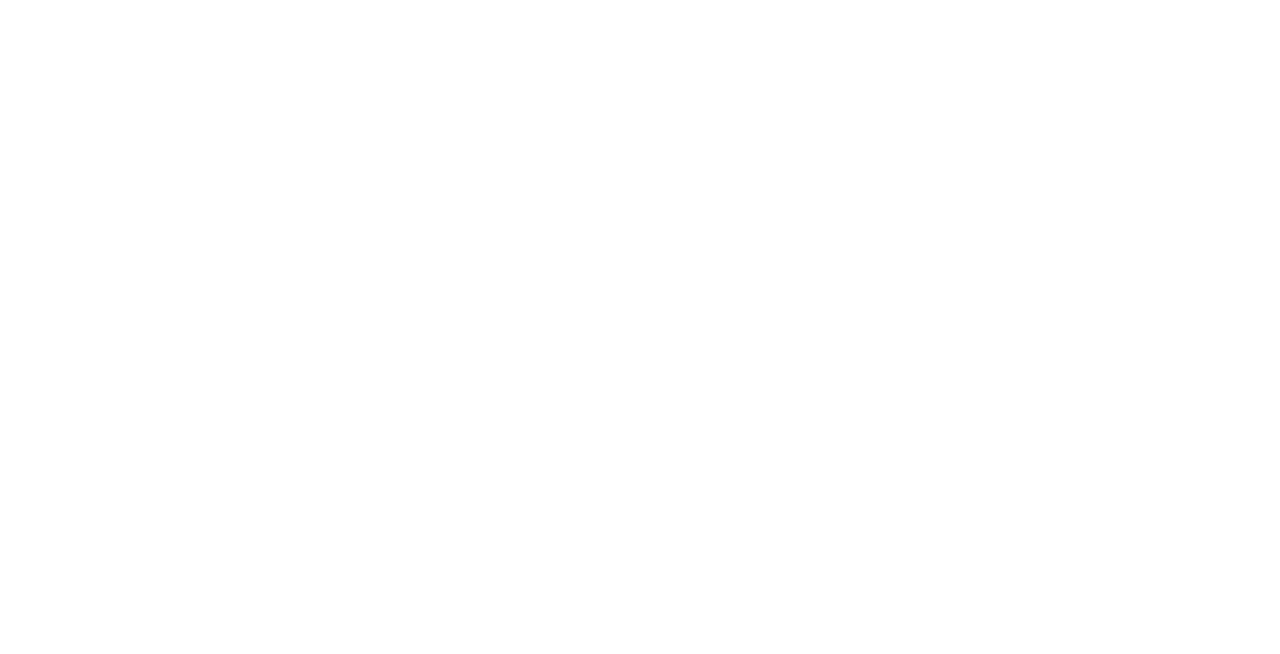
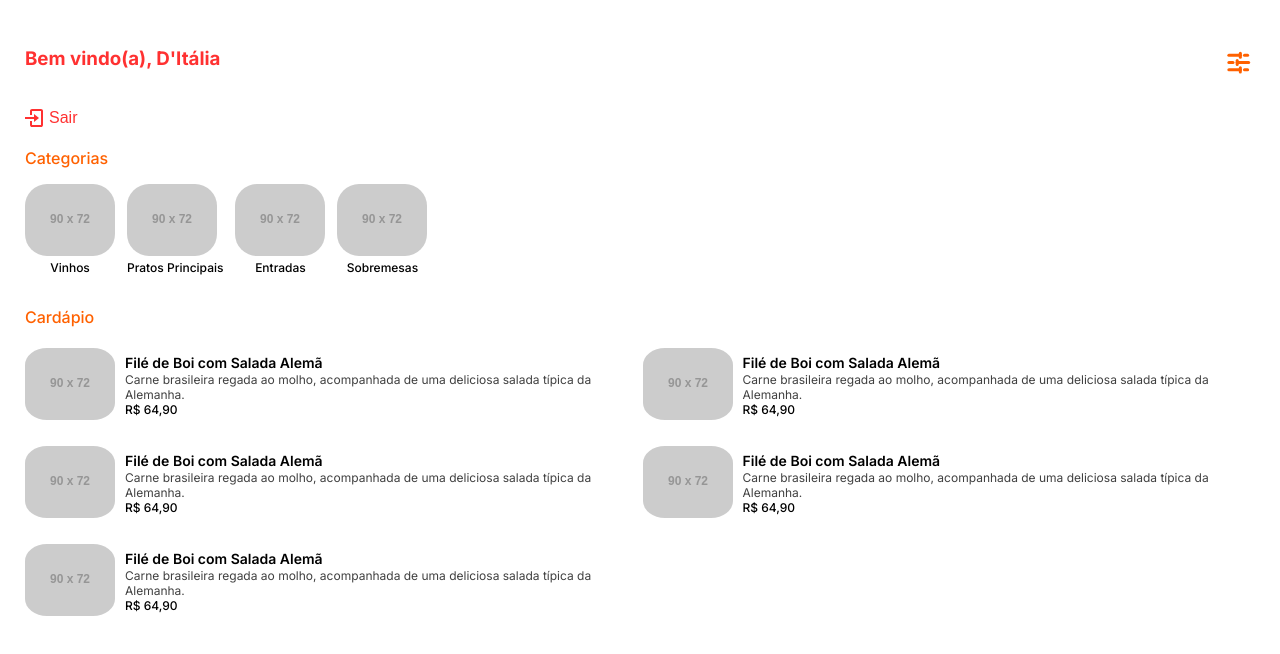
Before and after one commit to RenanTCastro/cardapio-digital-front, a React (Create React App) app: page /Home-client in a window 1280 px wide. Before the commit this address had no page. Shown: the top 654 px of the page. Built offline with nearby package versions, Linux system fonts and the light colour scheme.

Commit message:
criando tela inicial do cliente

```diff
--- a/src/App.js
+++ b/src/App.js
@@ -3,13 +3,16 @@ import { BrowserRouter, Route, Routes } from "react-router-dom";
 import ExemploPage from "./pages/ExemploPage/ExemploPage";
 import ExemploPage2 from "./pages/ExemploPage2/ExemploPage2";
 import Home from "./pages/Home/Home";
+import HomeClient from "./pages/HomeClient/Home";
 
 function App() {
   return (
     <BrowserRouter>
       <Routes>
         <Route index element={<Home />} />
+        <Route path="/Home-client" element={<HomeClient/>}/>
         <Route path="/Page2" element={<ExemploPage2 />} />
+        <Route path="/Page1" element={<ExemploPage/>}/>
       </Routes>
     </BrowserRouter>
   );
--- /dev/null
+++ b/src/pages/HomeClient/Home.jsx
@@ -0,0 +1,32 @@
+import React from "react";
+
+import { HomeContainer, TitleContainer, Title, ButtonSettings, ButtonLogout } from "./styles";
+
+import LogoutIcon from "../../assets/logout-icon.svg";
+import SettingIcon from "../../assets/setting-icon.svg";
+
+//     HOME CONTAINERS     //
+import CategoryCarrousel from "../../components/CategoryCarrouselCM/CategoryCarrouselCM";
+import ProductCard from "../../components/ProductCardCM/ProductCardCM";
+
+
+const HomeClient = () => {
+    return(
+        <HomeContainer>
+            <TitleContainer>
+                <Title>Bem vindo(a), D'Itália</Title>
+                <ButtonSettings>
+                    <img src={SettingIcon} alt="icone sair"/>
+                </ButtonSettings>
+            </TitleContainer>
+            <ButtonLogout>
+                <img src={LogoutIcon} alt="icone sair"/>
+                Sair
+            </ButtonLogout>
+            <CategoryCarrousel/>
+            <ProductCard/>
+        </HomeContainer>
+    )
+}
+
+export default HomeClient;
--- /dev/null
+++ b/src/pages/HomeClient/styles.js
@@ -0,0 +1,42 @@
+import styled from "styled-components/macro";
+
+export const HomeContainer = styled.div`
+    display: flex;
+    flex-direction: column;
+    margin: 40px 25px;
+`;
+
+export const TitleContainer = styled.div`
+    display: flex;
+    justify-content: space-between;
+`;
+
+export const Title = styled.h3`
+    color: #FF3131;
+    line-height: 0;
+`;
+
+export const ButtonSettings = styled.button`
+    margin: 10px 0;
+    padding: 0;
+    border: none;
+    background: transparent;
+    &:hover {
+        cursor: pointer;
+    }
+`;
+export const ButtonLogout = styled.button`
+    display: flex;
+    justify-content: start;
+    align-items: center;
+    width: fit-content;
+    margin: 10px 0;
+    padding: 0;
+    font-size: 16px;
+    color: #FF3131;
+    border: none;
+    background: transparent;
+    &:hover {
+        cursor: pointer;
+    }
+`;
```
